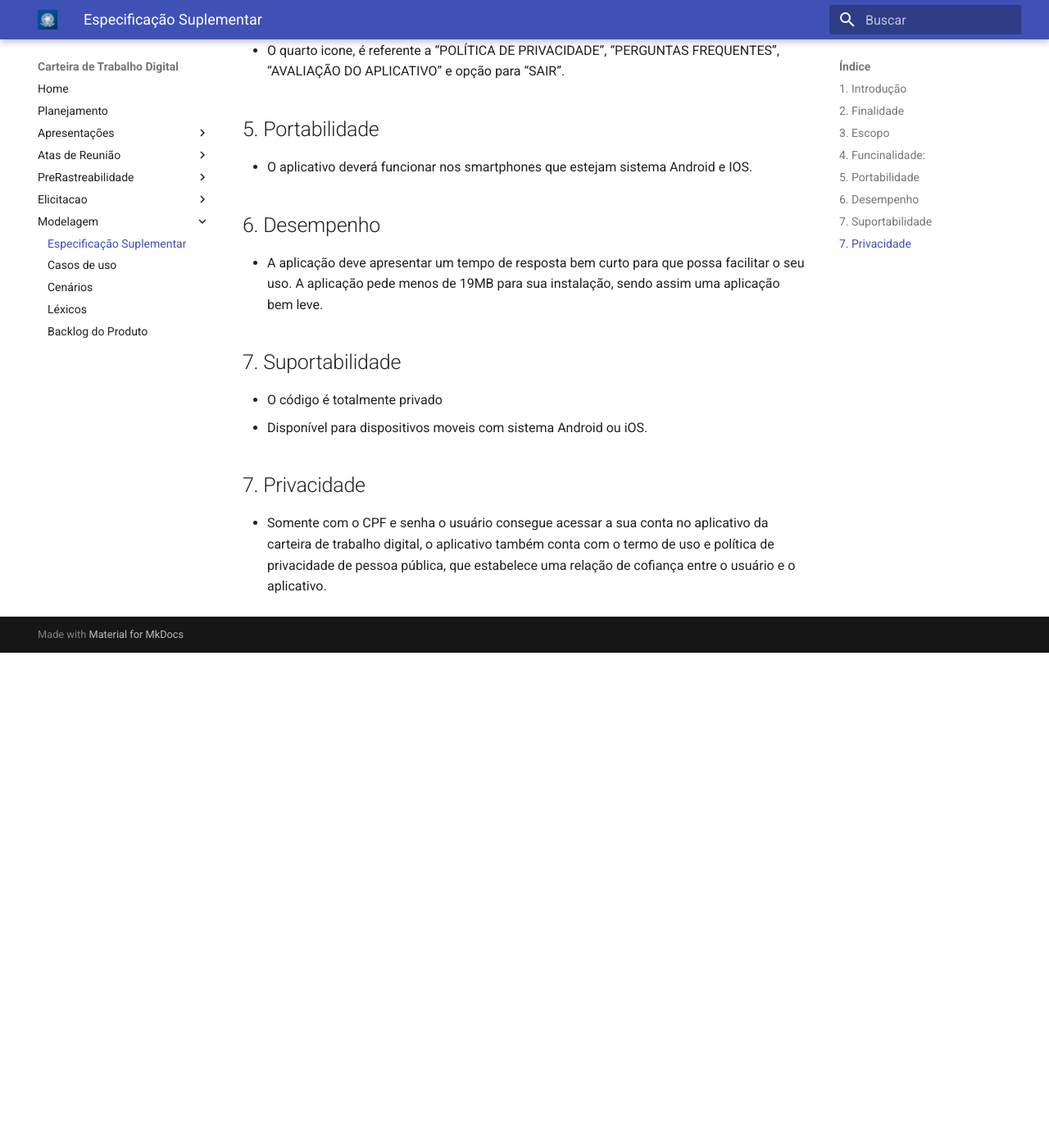
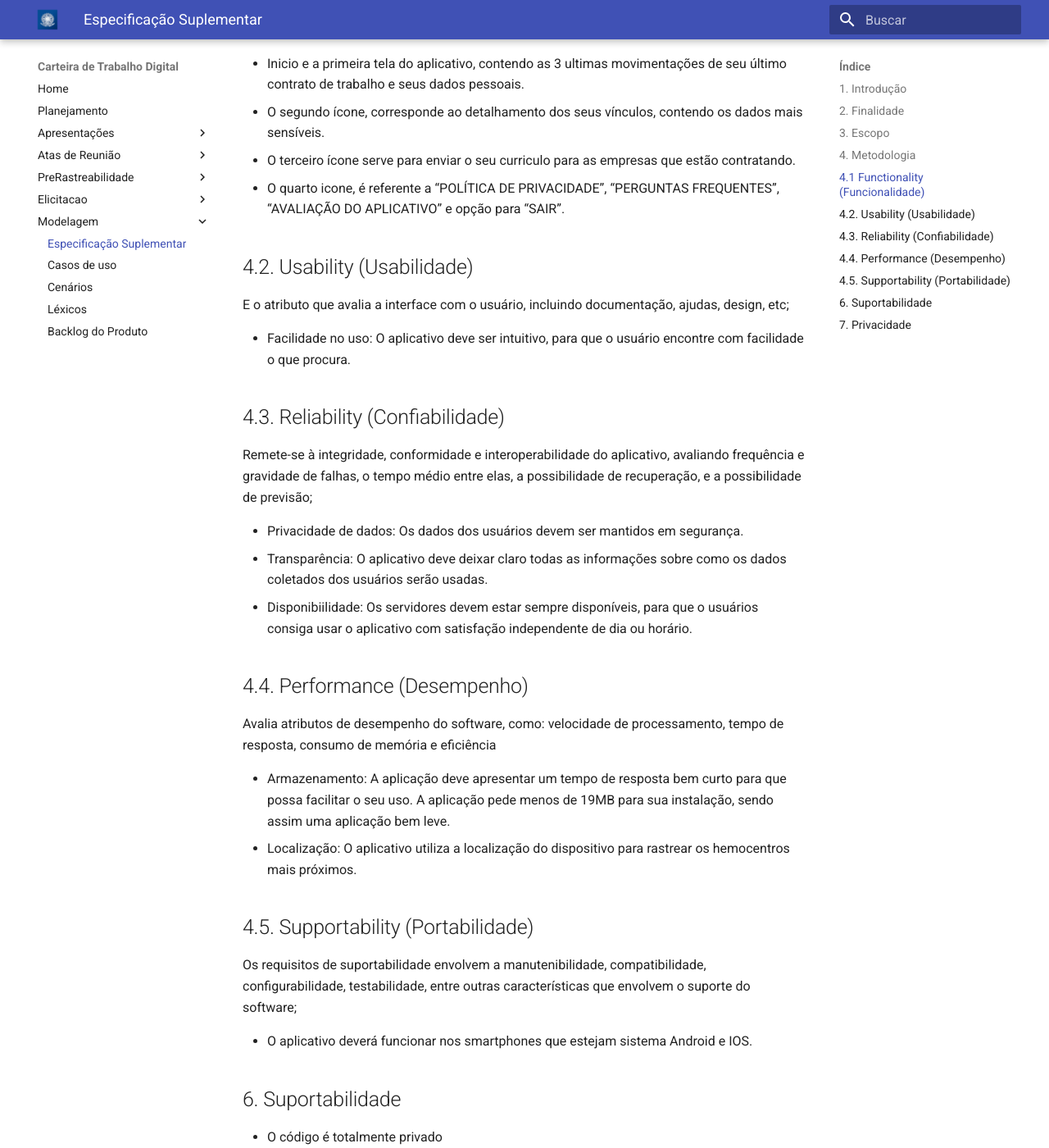
Before and after one commit to Requisitos-de-Software/2021.1-CarteiradeTrabalhoDigital, an MkDocs documentation site: the page built from docs/modelagem/Especificação Suplementar.md, in a window 1280 px wide and 1400 px high, scrolled down 802 px. Shown: the whole window at 82% size. Built offline with MkDocs 1.6.1 and Material for MkDocs 9.7.7, drawn with Linux system fonts in a browser that asks for light colours; before the commit the page ends 1598 px from its top, so only the background shows below that; some of the changed text lies outside the part shown.

Commit message:
Revisão da Especificação Suplementar

```diff
--- a/docs/modelagem/Especificação Suplementar.md
+++ b/docs/modelagem/Especificação Suplementar.md
@@ -10,12 +10,15 @@
 
 ## 3. Escopo
 
-* A carteira de trabalho digital, é um aplicativo do governo, nele contem 4 ícones, inicio, contratos, enviar e mais.
+* A carteira de trabalho digital, é um aplicativo do governo, móvel, gratuito,  nele contem 4 ícones, inicio, contratos, enviar e mais.
 
+## 4. Metodologia
 
-## 4. Funcinalidade:
+FURPS+ é um sistema para a classificação de requisitos, o acrônimo representa categorias que podem ser usadas na definição de requisitos, assim como representa atributos de Qualidade de Software:
 
-Os quatro ícones do aplicativo, funcionam:
+## 4.1 Functionality (Funcionalidade)
+
+Refere-se as características e capacidades, funções e segurança da aplicação:
 
 * Inicio e a primeira tela do aplicativo, contendo as 3 ultimas movimentações de seu
 último contrato de trabalho e seus dados pessoais.
@@ -25,15 +28,34 @@ sensíveis.
 * O quarto icone, é referente a “POLÍTICA DE PRIVACIDADE”, “PERGUNTAS FREQUENTES”,
 “AVALIAÇÃO DO APLICATIVO” e opção para “SAIR”.
 
-## 5. Portabilidade
+## 4.2. Usability (Usabilidade)
+
+E o atributo que avalia a interface com o usuário, incluindo documentação, ajudas, design, etc;
+
+* Facilidade no uso: O aplicativo deve ser intuitivo, para que o usuário encontre com facilidade o que procura.
+
+## 4.3. Reliability (Confiabilidade)
+
+Remete-se à integridade, conformidade e interoperabilidade do aplicativo, avaliando frequência e gravidade de falhas, o tempo médio entre elas, a possibilidade de recuperação, e a possibilidade de previsão;
+
+* Privacidade de dados: Os dados dos usuários devem ser mantidos em segurança.
+* Transparência: O aplicativo deve deixar claro todas as informações sobre como os dados coletados dos usuários serão usadas.
+* Disponibiilidade: Os servidores devem estar sempre disponíveis, para que o usuários consiga usar o aplicativo com satisfação independente de dia ou horário.
+
+## 4.4. Performance (Desempenho)
+
+Avalia atributos de desempenho do software, como: velocidade de processamento, tempo de resposta, consumo de memória e eficiência
+
+* Armazenamento: A aplicação deve apresentar um tempo de resposta bem curto para que possa facilitar o seu uso. A aplicação pede menos de 19MB para sua instalação, sendo assim uma aplicação bem leve.
+* Localização: O aplicativo utiliza a localização do dispositivo para rastrear os hemocentros mais próximos.
+
+## 4.5. Supportability (Portabilidade)
+
+Os requisitos de suportabilidade envolvem a manutenibilidade, compatibilidade, configurabilidade, testabilidade, entre outras características que envolvem o suporte do software;
 
 * O aplicativo deverá funcionar nos smartphones que estejam sistema Android e IOS.
 
-## 6. Desempenho
-
-* A aplicação deve apresentar um tempo de resposta bem curto para que possa facilitar o seu uso. A aplicação pede menos de 19MB para sua instalação, sendo assim uma aplicação bem leve.
-
-## 7. Suportabilidade
+## 6. Suportabilidade
 
 * O código é totalmente privado
 * Disponível para dispositivos moveis com sistema Android ou iOS.
```
